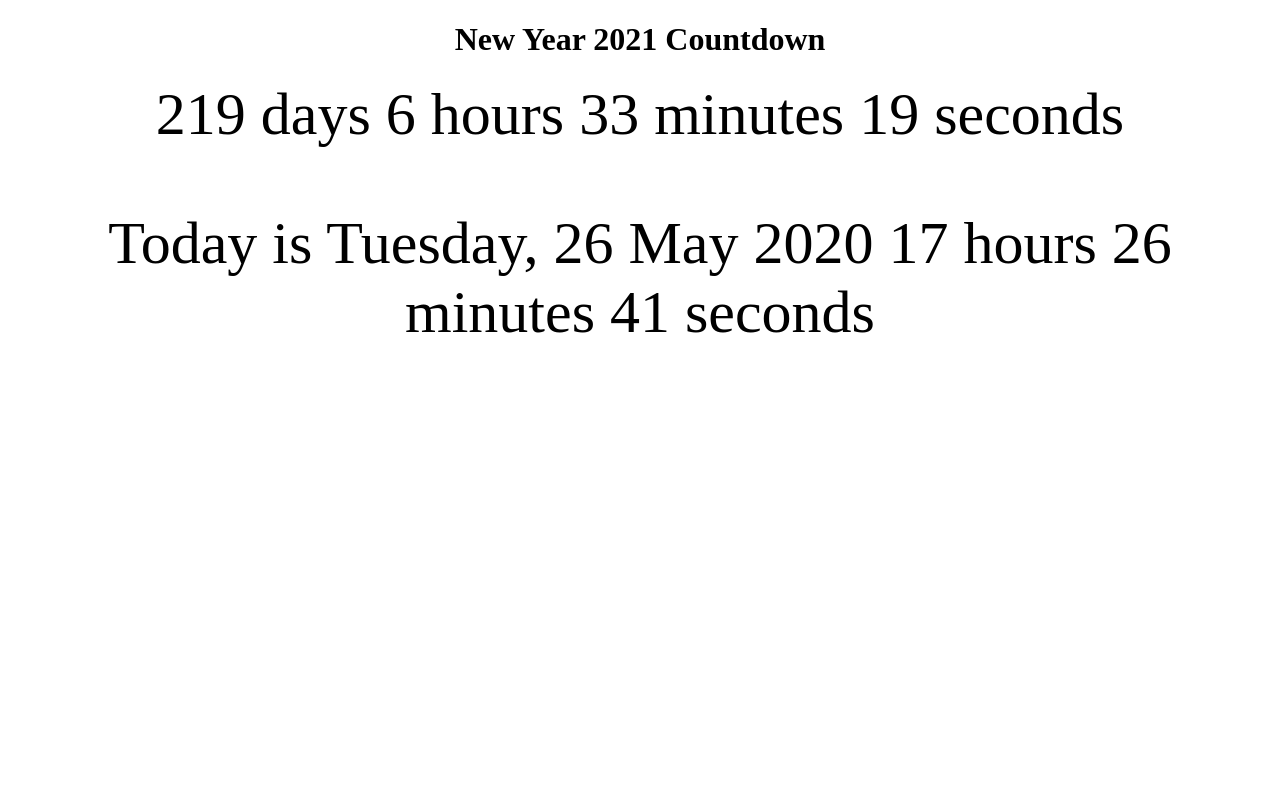
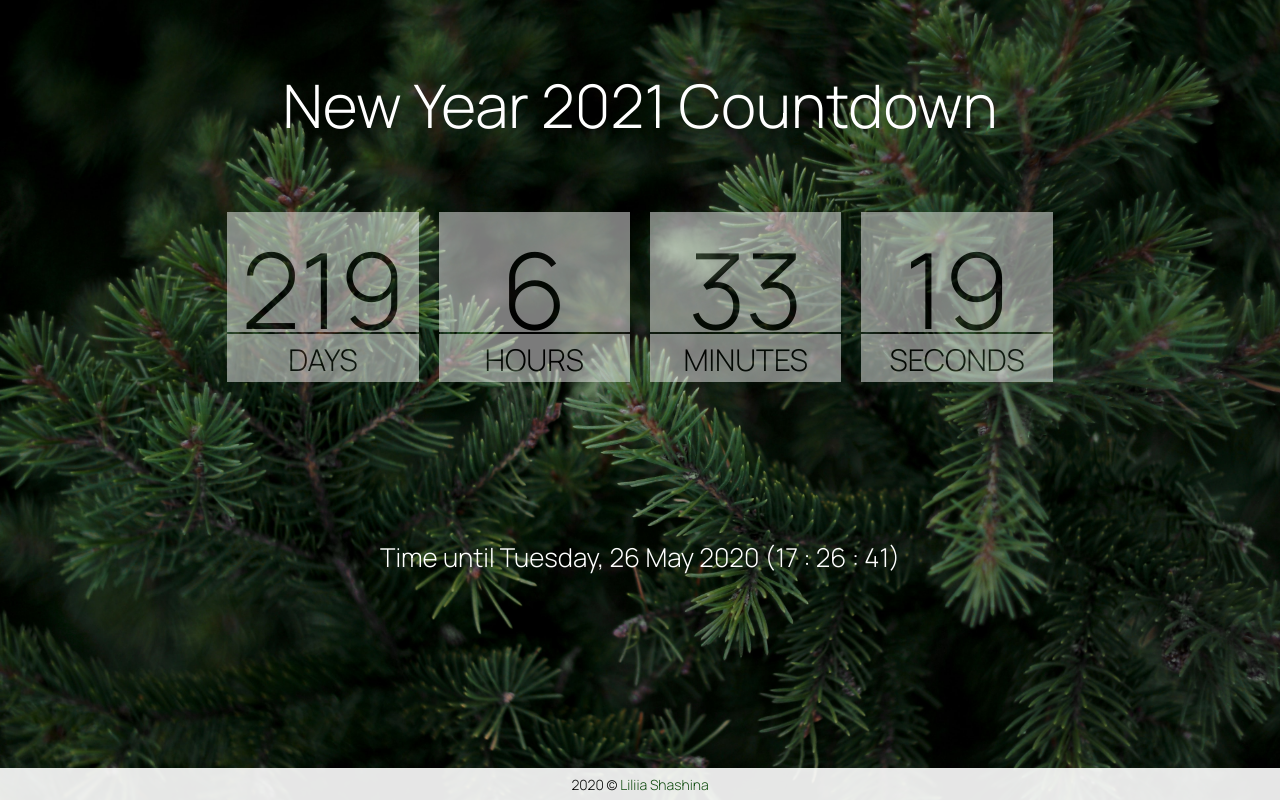
Before and after one commit to lilianacodes/countdown-to-new-year-2021, a plain HTML site: page index.html in a window 1280 px wide. Drawn offline with Linux system fonts and the light colour scheme.

Commit message:
changed style of output data

```diff
--- a/index.html
+++ b/index.html
@@ -1,23 +1,79 @@
 <!DOCTYPE HTML>
 <html>
 <head>
-<meta name="viewport" content="width=device-width, initial-scale=1">
-<style>
-body {
-	text-align: center;
-}
-p {
-  font-size: 60px;
-  margin-top: 0px;
-}
-</style>
+  <meta charset="UTF-8">
+  <meta name="description" content="New Year 2021 Countdown">
+  <meta name="keywords" content="">
+  <meta name="author" content="Liliia Shashina">
+  <meta name="viewport" content="width=device-width, initial-scale=1.0">
+
+  <title>New Year 2021 Countdown</title>
+
+  <!-- Google Fonts -->
+  <link href="https://fonts.googleapis.com/css2?family=Manrope:wght@300&display=swap" rel="stylesheet">
+
+  <!-- CSS Stylesheet -->
+  <link href="styles/style.css" rel="stylesheet">
 </head>
 <body>
-<h1>New Year 2021 Countdown</h1>
-<p id="countdownDate"></p>
-<p id="currentDate">-</p>
+  <!-- Fullpage Background Image container begin -->
+  <div id="bg-container">
 
-<script src="js/script.js"></script>
+    <!-- Caption div begin -->
+    <div id="caption">
+      <h1>New Year 2021 Countdown</h1>
+    </div><!-- End Caption div -->
 
+    <!-- Flex container to display numeric data begin -->
+    <div class="flex-container">
+      <div class="flex-item">
+        <p class="text" id="days"></p>
+      </div>
+      <div class="flex-item">
+        <p class="text" id="hours"></p>
+      </div>
+      <div class="flex-item">
+        <p class="text" id="minutes"></p>
+      </div>
+      <div class="flex-item">
+        <p class="text" id="seconds"></p>
+      </div>
+    </div><!-- End Flex container to display numeric data -->
+
+    <!-- Flex container to display string data begin -->
+    <div class="flex-container">
+      <div class="flex-caption">
+        <p class="text" id="daysName">DAYS</p>
+      </div>
+      <div class="flex-caption">
+        <p class="text" id="hoursName">HOURS</p>
+      </div>
+      <div class="flex-caption">
+        <p class="text" id="minutesName">MINUTES</p>
+      </div>
+      <div class="flex-caption">
+        <p class="text" id="secondsName">SECONDS</p>
+      </div>
+    </div><!-- End Flex container to display string data -->
+
+    <!-- for testing Countdown Date displays
+    <div id="timeToDate">
+      <p id="countdownDate">Countdown Date</p>
+    </div> -->
+
+    <!-- TodayIsDate div begin -->
+    <div id="todayIsDate">
+      <p id="currentDate">Current Date</p>
+    </div><!-- End TodayIsDate div -->
+
+    <!-- Footer div begin -->
+    <div id="footer">
+        <span>2020 &copy; <a href="mailto:liliia.shashina@gmail.com">Liliia Shashina</a></span>
+    </div><!-- End Footer div -->
+
+  </div><!-- End Fullpage Background Image container -->
+
+  <!-- Script displays numeric data in first flex container -->
+  <script type="text/javascript" src="scripts/script.js"></script>
 </body>
 </html>
--- a/js/script.js
+++ /dev/null
@@ -1,63 +0,0 @@
-// Set the date we're counting down to
-var countDownDate = new Date("Jan 1, 2021 00:00:00").getTime();
-
-// Update the count down every 1 second
-var x = setInterval(function() {
-
-  // Get today's date
-  var today = new Date();
-
-  // Find the distance between now and the count down date
-  var distance = countDownDate - today;
-
-  // Time calculations for days, hours, minutes and seconds
-  var days = Math.floor(distance / (1000 * 60 * 60 * 24));
-  var hours = Math.floor((distance % (1000 * 60 * 60 * 24)) / (1000 * 60 * 60));
-  var minutes = Math.floor((distance % (1000 * 60 * 60)) / (1000 * 60));
-  var seconds = Math.floor((distance % (1000 * 60)) / 1000);
-
-  // Output the result in an element with id="countdownDate"
-  document.getElementById("countdownDate").innerHTML = days + " days " + hours + " hours " + minutes + " minutes " + seconds + " seconds ";
-
-
-  /* Set up format for today date */
-
-  // days of the week
-  var dayName = ["Sunday","Monday","Tuesday","Wednesday","Thursday","Friday","Saturday"];
-  var currentDayName = dayName[today.getDay()];
-
-  // months
-  var months = ["January", "February", "March", "April", "May", "June", "July", "August", "September", "October", "November", "December"];
-  var currentMonth = months[today.getMonth()];
-
-  // day
-  var day = String(today.getDate()).padStart(2, '0');
-
-  /* month
-  var mm = String(today.getMonth() + 1).padStart(2, '0'); // January is 0!
-  */
-
-  // year
-  var yyyy = today.getFullYear();
-
-  // get current time: hours, minutes and seconds
-  var currentHours = today.getHours();
-  var currentMinutes = today.getMinutes();
-  var currentSeconds = today.getSeconds();
-
-  // set format of today date
-  // or today = day + ', ' + dd + '/' + mm + '/' + yyyy;
-  today = currentDayName + ', ' + day + ' ' + currentMonth + ' ' + yyyy + ' ' + currentHours + " hours " + currentMinutes + " minutes " + currentSeconds + " seconds ";
-
-
-  // Output the result in an element with id="demo2_now"
-  // or document.getElementById("demo2_now").innerHTML = "Time until " + today_demo;
-  document.getElementById("currentDate").innerHTML = "Today is " + today;
-
-
-  // If the count down is over, write error text
-  if (distance < 0) {
-    clearInterval(x);
-    document.getElementById("countdownDate").innerHTML = "ERROR! EXPIRED DATE!";
-  }
-}, 1000);
--- /dev/null
+++ b/scripts/script.js
@@ -0,0 +1,69 @@
+// Set the date we're counting down to
+var countDownDate = new Date("Jan 1, 2021 00:00:00").getTime();
+
+// Add zero before one character number (0-9)
+function addZero(i) {
+  if (i < 10) {
+    i = "0" + i;
+  }
+  return i;
+}
+
+// Update the countdown every 1 second
+var x = setInterval(function() {
+
+  // Set today's date
+  var today = new Date();
+
+  // Find the distance between now and the countdown date
+  var distance = countDownDate - today;
+
+  // Time calculations for days, hours, minutes and seconds
+  var days = Math.floor(distance / (1000 * 60 * 60 * 24));
+  var hours = Math.floor((distance % (1000 * 60 * 60 * 24)) / (1000 * 60 * 60));
+  var minutes = Math.floor((distance % (1000 * 60 * 60)) / (1000 * 60));
+  var seconds = Math.floor((distance % (1000 * 60)) / 1000);
+
+  /* Output the result in an element with id="countdownDate"
+     document.getElementById("countdownDate").innerHTML = days + " days " + hours + " hours " + minutes + " minutes " + seconds + " seconds "; */
+
+  // Output the result in flex container
+  document.getElementById("days").innerHTML = days;
+  document.getElementById("hours").innerHTML = hours;
+  document.getElementById("minutes").innerHTML = minutes;
+  document.getElementById("seconds").innerHTML = seconds;
+
+  /* Set up format for today date */
+
+  // Get currentDayName of the week
+  var dayName = ["Sunday","Monday","Tuesday","Wednesday","Thursday","Friday","Saturday"];
+  var currentDayName = dayName[today.getDay()];
+
+  // Get currentMonth
+  var months = ["January", "February", "March", "April", "May", "June", "July", "August", "September", "October", "November", "December"];
+  var currentMonth = months[today.getMonth()];
+
+  // Get day
+  var day = String(today.getDate()).padStart(2, '0');
+
+  // Get year
+  var yyyy = today.getFullYear();
+
+  // Call function addZero to display current time in format (HH:MM:SS)
+  var currentHours = addZero(today.getHours());
+  var currentMinutes = addZero(today.getMinutes());
+  var currentSeconds = addZero(today.getSeconds());
+
+  // Set format of today date
+  // today = currentDayName + ', ' + day + ' ' + currentMonth + ' ' + yyyy + ' ' + currentHours + " hours " + currentMinutes + " minutes " + currentSeconds + " seconds ";
+  today = currentDayName + ', ' + day + ' ' + currentMonth + ' ' + yyyy + ' (' + currentHours + ' : ' + currentMinutes + ' : ' + currentSeconds + ')';
+
+  // Output the result in an element with id="currentDate"
+  document.getElementById("currentDate").innerHTML = "Time until " + today;
+
+  // If the countdown is over, write error text
+  if (distance < 0) {
+    clearInterval(x);
+    document.getElementById("countdownDate").innerHTML = "ERROR! EXPIRED DATE!";
+  }
+}, 1000);
--- /dev/null
+++ b/styles/style.css
@@ -0,0 +1,138 @@
+/*
+display: flex;
+  display: -ms-flexbox; /* IE 10
+  flex-wrap: wrap;
+  -ms-flex-wrap: wrap; /* IE 10
+  padding: 0 2px; */
+
+
+* { margin: 0; padding: 0; }
+
+body, html {
+  height: 100%;
+  width: auto;
+
+  /* For body text */
+  font-family: 'Manrope', sans-serif;
+  font-size: 30px;
+  font-weight: 300;
+  text-align: center;
+  color: #fff;
+}
+
+#bg-container {
+  height: 100%;
+
+  /* The image used as background - Photo by Ioann Peshkov on Unsplash */
+  background-image: url("../images/ioann-peshkov-Eo0aGGY3PWI-unsplash.jpg");
+  opacity: 1; /* 1 */
+
+  /* Center and scale the image nicely */
+  background-position: center;
+  background-repeat: no-repeat;
+
+  -webkit-background-size: cover;
+  -moz-background-size: cover;
+  -o-background-size: cover;
+  background-size: cover;
+}
+
+#caption {
+  width: 100%;
+  height: auto;
+  padding: 5% 0;
+  background: transparent;
+}
+
+.flex-container {
+  display: flex;
+  flex-wrap: nowrap;
+  justify-content: center;
+  background: transparent;
+
+  height: 15%;
+  margin: 2px; /* v2 - try without margin -> one flex block */
+}
+
+.flex-container > .flex-item {
+  width: 15%;
+  height: 100%; /* from parent #flex-container with height 15% */
+  margin: 0 10px;
+  text-align: center;
+  background-color: whitesmoke;
+  opacity: 0.5;
+  font-size: 70px;
+}
+
+.flex-container > .flex-caption {
+  width: 15%;
+  height: 40%; /* from parent #flex-container with heigth 15% */
+  margin: 0 10px;
+  text-align: center;
+  background-color: whitesmoke;
+  opacity: 0.5;
+  font-size: 20px;
+}
+
+#timeToDate, #todayIsDate {
+  margin: 70px 20px;
+  padding: 10px;
+}
+
+#currentDate {
+  font-size: 26px;
+}
+
+.text {
+  color: #000;
+}
+
+h1 {
+  font-size: 60px;
+  font-weight: 300;
+  padding: 0 5%; /* for small devices only */
+}
+
+p {
+  padding: 5px;
+  font-size: 1.5em;
+}
+
+#footer {
+  position: fixed;
+  bottom: 0;
+  left: 0;
+  width: 100%;
+  height: auto;
+  max-height: 7%;
+  background-color: #fff;
+  opacity: 0.9;
+  color: #000;
+  font-size: 14px;
+  padding: 0.5% 0;
+}
+
+a:link {
+  text-decoration: none;
+  color: #105010;
+}
+
+a:visited {
+  text-decoration: none;
+  color: #551a8b;
+}
+
+a:hover {
+  text-decoration: underline;
+  color: #105010;
+}
+
+a:active {
+  text-decoration: underline;
+}
+
+/* Responsive layout: Tablet
+@media screen and (max-width: 768px) {} */
+
+/* Responsive layout: Smartphone
+@media screen and (max-width: 320px) {} */
```
Also changed, not shown: images/ioann-peshkov-Eo0aGGY3PWI-unsplash.jpg (added).
